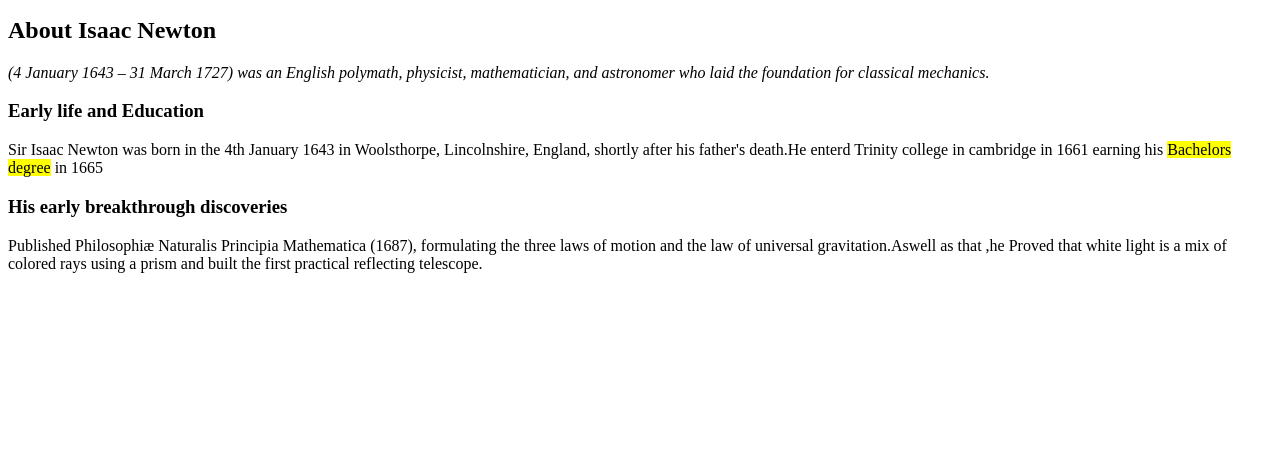
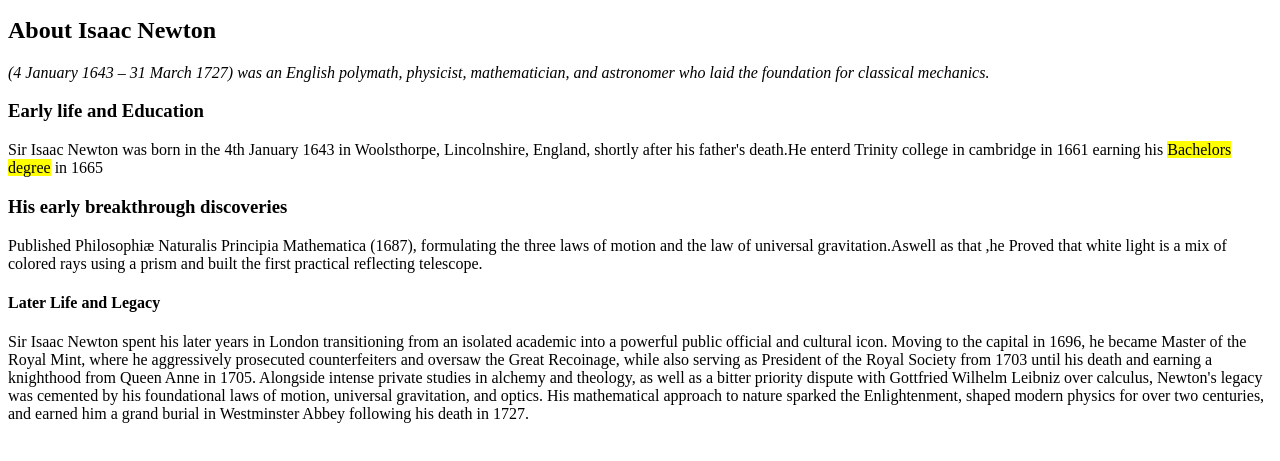
Before and after one commit to chetanpadmaraju-ux/isaacnewtobiography, a plain HTML site: page index.html in a window 1280 px wide. Shown: the part 101-562 px from the top of the page. Drawn offline with Linux system fonts and the light colour scheme.

Commit message:
Expand biography of Isaac Newton
Added a section about Isaac Newton's later life and legacy.

```diff
--- a/index.html
+++ b/index.html
@@ -18,6 +18,15 @@
         <h3>His early breakthrough discoveries</h3>
         <p>Published Philosophiæ Naturalis Principia Mathematica (1687), formulating the three laws of
         motion and the law of universal gravitation.Aswell as that ,he Proved that white light is a mix of colored rays using a prism and built the first practical reflecting telescope.</p>
+        <h4>Later Life and Legacy</h4>
+        <p>Sir Isaac Newton spent his later years in London transitioning from an isolated academic into a powerful public official
+        and cultural icon. Moving to the capital in 1696, he became Master of the Royal Mint, where he aggressively prosecuted
+        counterfeiters and oversaw the Great Recoinage, while also serving as President of the Royal Society from 1703 until his
+        death and earning a knighthood from Queen Anne in 1705. Alongside intense private studies in alchemy and theology, as
+        well as a bitter priority dispute with Gottfried Wilhelm Leibniz over calculus, Newton's legacy was cemented by his
+        foundational laws of motion, universal gravitation, and optics. His mathematical approach to nature sparked the
+        Enlightenment, shaped modern physics for over two centuries, and earned him a grand burial in Westminster Abbey
+        following his death in 1727.</p>
 
     </body>
 </html>
```
